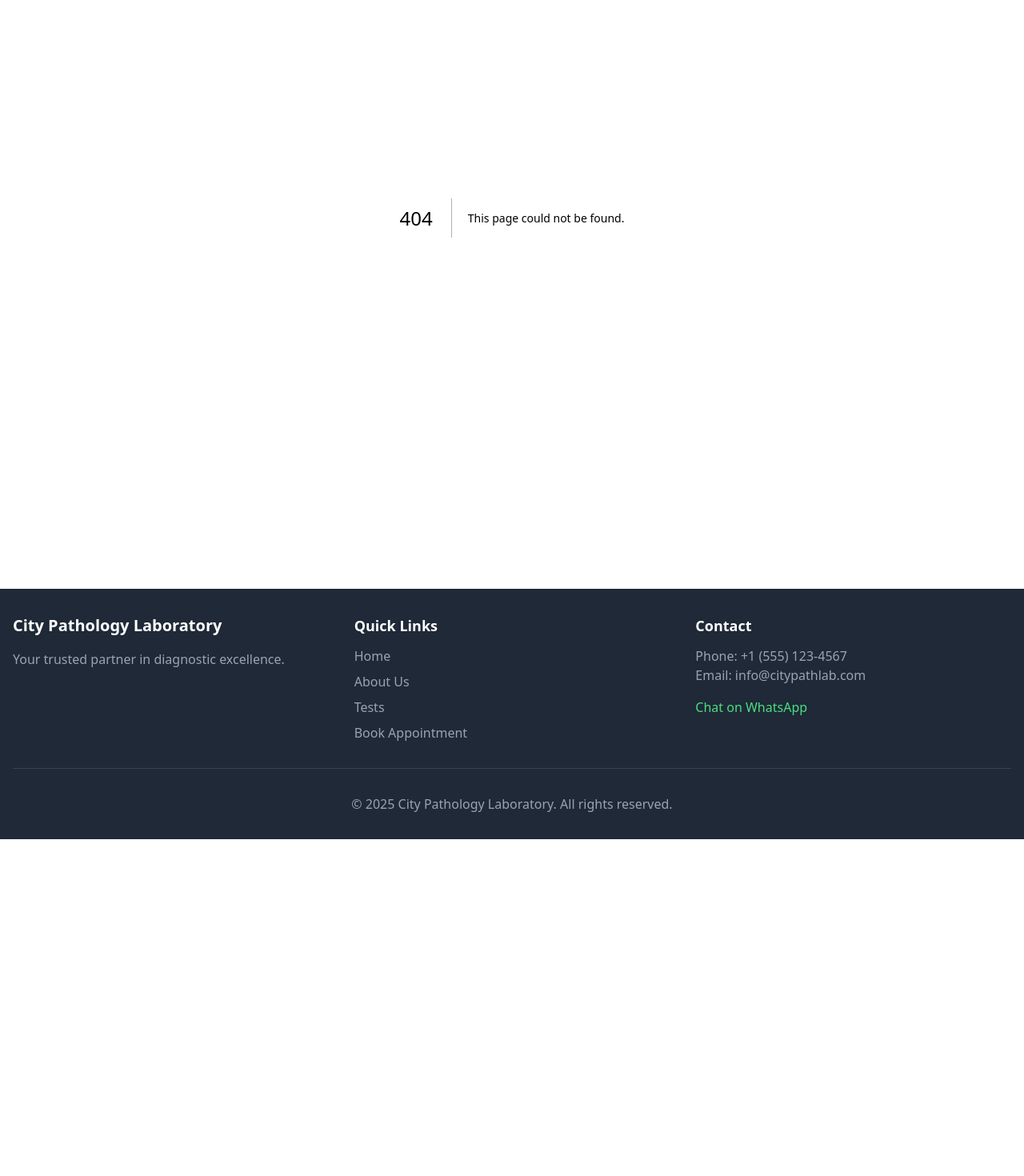
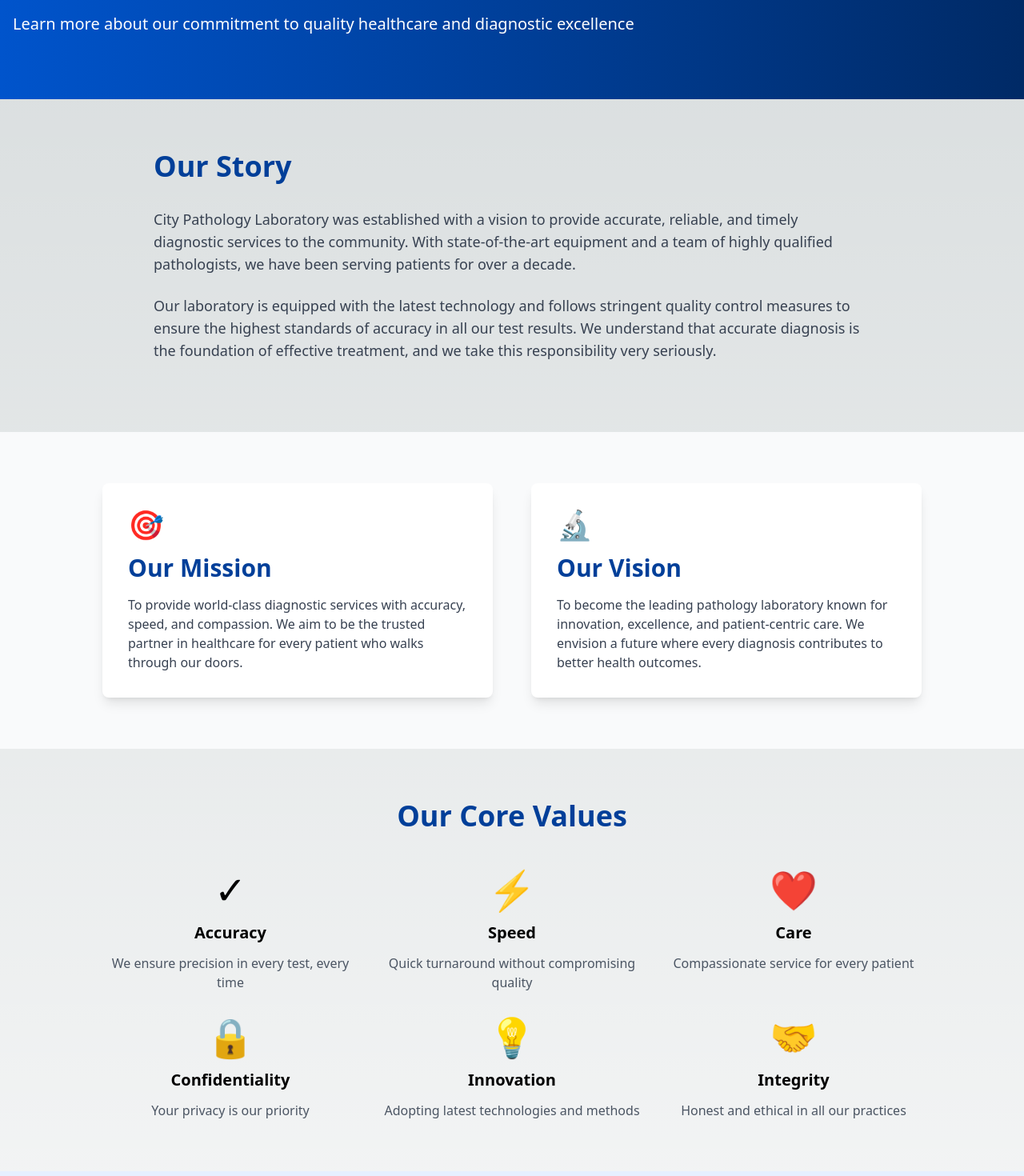
Before and after one commit to citypathologylaboratory-svg/citypathologylaboratory-website, a Next.js app: page /about in a window 1280 px wide. Before the commit this address had no page. Shown: the part 200-1670 px from the top of the page at 80% size. Before the commit the page ends 1249 px from the top, so only its background shows below. Built offline with nearby package versions, Linux system fonts and the light colour scheme.

Commit message:
Add About Us page with mission, vision, and values

```diff
--- /dev/null
+++ b/app/about/page.tsx
@@ -0,0 +1,106 @@
+export default function About() {
+  return (
+    <main className="min-h-screen">
+      {/* Hero Section */}
+      <section className="bg-gradient-to-r from-primary-600 to-primary-800 text-white py-20">
+        <div className="container mx-auto px-4">
+          <h1 className="text-5xl font-bold mb-4">About Us</h1>
+          <p className="text-xl">Learn more about our commitment to quality healthcare and diagnostic excellence</p>
+        </div>
+      </section>
+
+      {/* Main Content */}
+      <section className="py-16">
+        <div className="container mx-auto px-4">
+          <div className="max-w-4xl mx-auto">
+            <h2 className="text-4xl font-bold mb-8 text-primary-700">Our Story</h2>
+            <p className="text-lg text-gray-700 mb-6">
+              City Pathology Laboratory was established with a vision to provide accurate, reliable, and timely diagnostic services to the community. With state-of-the-art equipment and a team of highly qualified pathologists, we have been serving patients for over a decade.
+            </p>
+            <p className="text-lg text-gray-700 mb-6">
+              Our laboratory is equipped with the latest technology and follows stringent quality control measures to ensure the highest standards of accuracy in all our test results. We understand that accurate diagnosis is the foundation of effective treatment, and we take this responsibility very seriously.
+            </p>
+          </div>
+        </div>
+      </section>
+
+      {/* Mission & Vision */}
+      <section className="py-16 bg-gray-50">
+        <div className="container mx-auto px-4">
+          <div className="grid grid-cols-1 md:grid-cols-2 gap-12 max-w-5xl mx-auto">
+            <div className="bg-white p-8 rounded-lg shadow-lg">
+              <div className="text-4xl mb-4">🎯</div>
+              <h3 className="text-3xl font-bold mb-4 text-primary-700">Our Mission</h3>
+              <p className="text-gray-700">
+                To provide world-class diagnostic services with accuracy, speed, and compassion. We aim to be the trusted partner in healthcare for every patient who walks through our doors.
+              </p>
+            </div>
+            <div className="bg-white p-8 rounded-lg shadow-lg">
+              <div className="text-4xl mb-4">🔬</div>
+              <h3 className="text-3xl font-bold mb-4 text-primary-700">Our Vision</h3>
+              <p className="text-gray-700">
+                To become the leading pathology laboratory known for innovation, excellence, and patient-centric care. We envision a future where every diagnosis contributes to better health outcomes.
+              </p>
+            </div>
+          </div>
+        </div>
+      </section>
+
+      {/* Values */}
+      <section className="py-16">
+        <div className="container mx-auto px-4">
+          <h2 className="text-4xl font-bold text-center mb-12 text-primary-700">Our Core Values</h2>
+          <div className="grid grid-cols-1 md:grid-cols-3 gap-8 max-w-5xl mx-auto">
+            <div className="text-center">
+              <div className="text-5xl mb-4">✓</div>
+              <h4 className="text-xl font-bold mb-3">Accuracy</h4>
+              <p className="text-gray-600">We ensure precision in every test, every time</p>
+            </div>
+            <div className="text-center">
+              <div className="text-5xl mb-4">⚡</div>
+              <h4 className="text-xl font-bold mb-3">Speed</h4>
+              <p className="text-gray-600">Quick turnaround without compromising quality</p>
+            </div>
+            <div className="text-center">
+              <div className="text-5xl mb-4">❤️</div>
+              <h4 className="text-xl font-bold mb-3">Care</h4>
+              <p className="text-gray-600">Compassionate service for every patient</p>
+            </div>
+            <div className="text-center">
+              <div className="text-5xl mb-4">🔒</div>
+              <h4 className="text-xl font-bold mb-3">Confidentiality</h4>
+              <p className="text-gray-600">Your privacy is our priority</p>
+            </div>
+            <div className="text-center">
+              <div className="text-5xl mb-4">💡</div>
+              <h4 className="text-xl font-bold mb-3">Innovation</h4>
+              <p className="text-gray-600">Adopting latest technologies and methods</p>
+            </div>
+            <div className="text-center">
+              <div className="text-5xl mb-4">🤝</div>
+              <h4 className="text-xl font-bold mb-3">Integrity</h4>
+              <p className="text-gray-600">Honest and ethical in all our practices</p>
+            </div>
+          </div>
+        </div>
+      </section>
+
+      {/* Team Section */}
+      <section className="py-16 bg-primary-50">
+        <div className="container mx-auto px-4">
+          <h2 className="text-4xl font-bold text-center mb-12 text-primary-700">Our Expert Team</h2>
+          <div className="max-w-4xl mx-auto">
+            <p className="text-lg text-gray-700 text-center mb-12">
+              Our team consists of highly qualified pathologists, laboratory technicians, and support staff who are dedicated to providing excellent service. With years of experience and continuous professional development, we ensure the highest standards of care.
+            </p>
+            <div className="text-center">
+              <a href="/" className="bg-primary-600 text-white px-8 py-3 rounded-lg font-semibold hover:bg-primary-700 transition inline-block">
+                Meet Our Pathologists
+              </a>
+            </div>
+          </div>
+        </div>
+      </section>
+    </main>
+  )
+}
```
